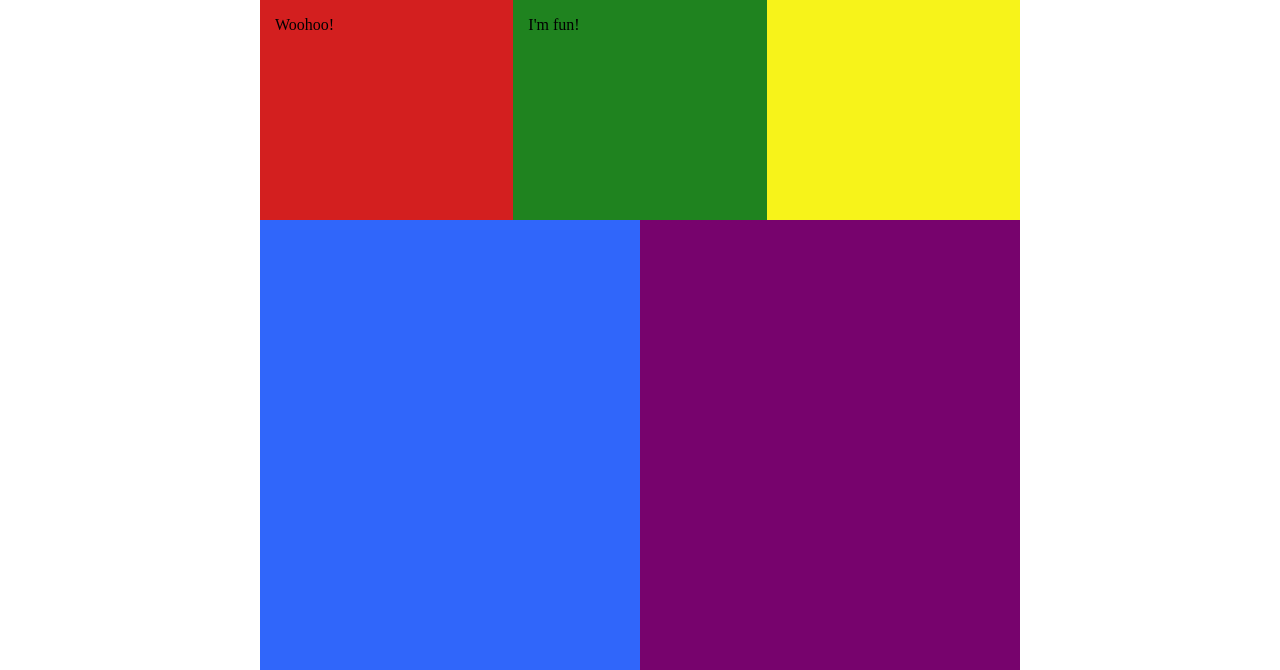
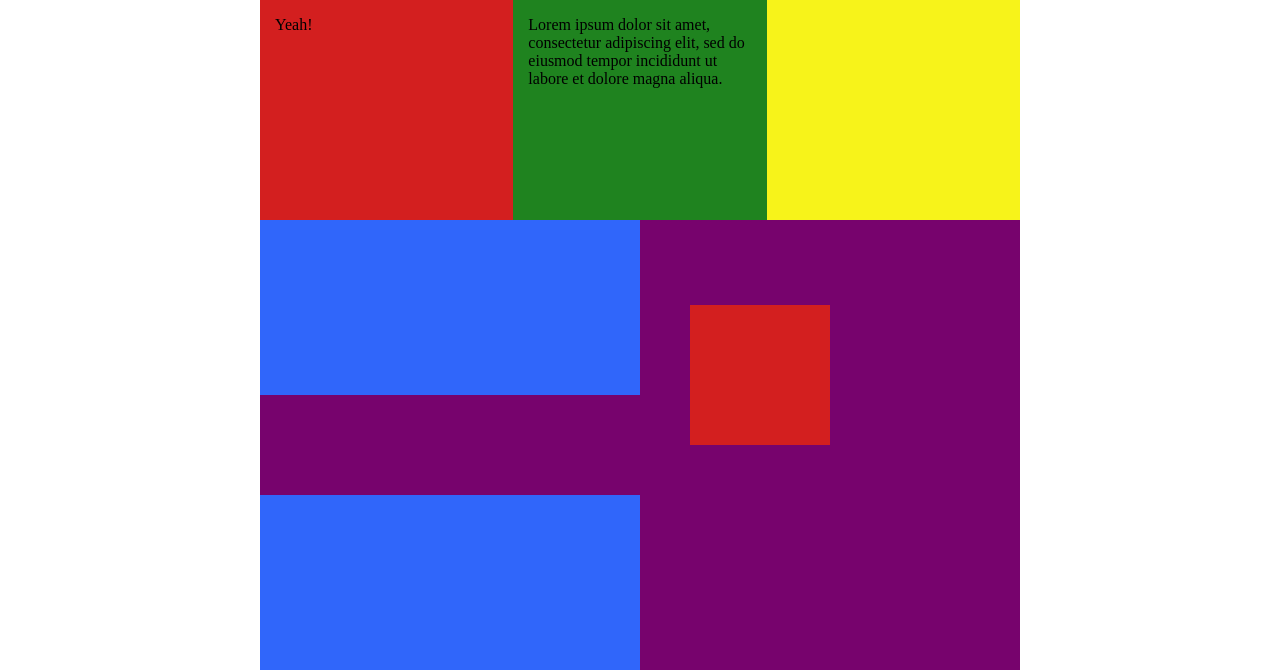
Before and after one commit to kimkrystal/SMC_WD2_FALL19, a plain HTML site: page Week 5/index.html in a window 1280 px wide. Shown: the part 284-954 px from the top of the page. Drawn offline with Linux system fonts and the light colour scheme.

Commit message:
Week 5 in class

```diff
--- a/Week 5/index.html
+++ b/Week 5/index.html
@@ -32,7 +32,7 @@
                 <div class="content">
                     <img src= "https://rottnestexpress.imgix.net/2019/07/REX-Rottnest-Island-Smiling-Quokka_1920.jpg?fit=crop&w=500&h=595&dpr=2.625" alt= "happy quokka">
                     <h3>Happy Quokka</h3>
-                    <p>Woohoo!</p>
+                    <p>Yeah!</p>
                 </div>
             </div>
 
@@ -40,7 +40,9 @@
                 <div class="content">
                     <img src= "https://media1.popsugar-assets.com/files/thumbor/TQU7hOcmksaysirx4IG3oKNL_ro/fit-in/1024x1024/filters:format_auto-!!-:strip_icc-!!-/2018/07/25/949/n/1922441/addurl4QK654/i/Rottnest-Island-Quokka-Pictures.jpg" alt= "quokka jumping">
                     <h3>Let's Play</h3>
-                    <p>I'm fun!</p>
+                    <div class="content-table">
+                        <p>Lorem ipsum dolor sit amet, consectetur adipiscing elit, sed do eiusmod tempor incididunt ut labore et dolore magna aliqua.</p>
+                    </div>
                 </div>
             </div>
 
@@ -50,8 +52,13 @@
                 </div>
              </div>
 
-            <div class= "floater-section width-md-50 blue"></div>
-            <div class= "floater-section width-md-50 purple"></div>
+            <div class= "floater-section width-md-50 blue pos-relative" >
+                <div class= "v-centered-block purple"></div>
+            </div>
+
+            <div class= "floater-section width-md-50 purple pos-relative">
+                <div class= "v-h-centered-block red"></div>
+            </div>
         </div>
 
     </main>
--- a/Week 5/main.css
+++ b/Week 5/main.css
@@ -1,3 +1,63 @@
 @import "colors.css";
 @import url(layout.css);
 @import url(navbar.css);
+
+/* multi-line verticle alignment */
+.content-table {
+    display:table;
+}
+
+.content-table p {
+    display: table-cell;
+    vertical-align: middle;
+}
+
+/* block element with known height */
+.pos-relative {
+    position: relative;
+}
+
+/*
+.v-centered-block {
+    height: 100px;
+    margin-top: -50px;
+    position: absolute;
+    top: 50%;
+    width: 100%;
+} */
+
+/* with unknown height */
+.v-centered-block {
+    height: 100px;
+    transform: translateY(-50%);
+    position: absolute;
+    top: 50%;
+    width: 100%;
+}
+
+/* block element vertically and horiztonally centered- known height/width */
+.v-h-centered-block {
+    height: 140px;
+    width: 140px;
+
+    position: absolute;
+    top: 50%;
+    left: 50%;
+
+    margin-top: -70px;
+    margin-left: -70px;
+}
+
+.v-h-centered-block {
+    height: 140px;
+    width: 140px;
+
+    position: absolute;
+    top: 50%;
+    left: 50%;
+
+    margin-top: -70px;
+    margin-left: -70px;
+
+    transform: translate(-50%, -50%);
+}
--- a/Week 5/navbar.css
+++ b/Week 5/navbar.css
@@ -17,7 +17,6 @@ header label img {
 }
 
 nav {
-
     padding: 20px 10px;
     display: none;
 }
@@ -46,6 +45,7 @@ nav ul a {
     text-decoration: none;
     color: #212529;
     text-transform: uppercase;
+    line-height: 40px; /*for verticle centering*/
 }
 
 @media(min-width: 540px){
```
Also changed, not shown: Week 4/Week 4 HW/about.html (+13 -6 lines).
